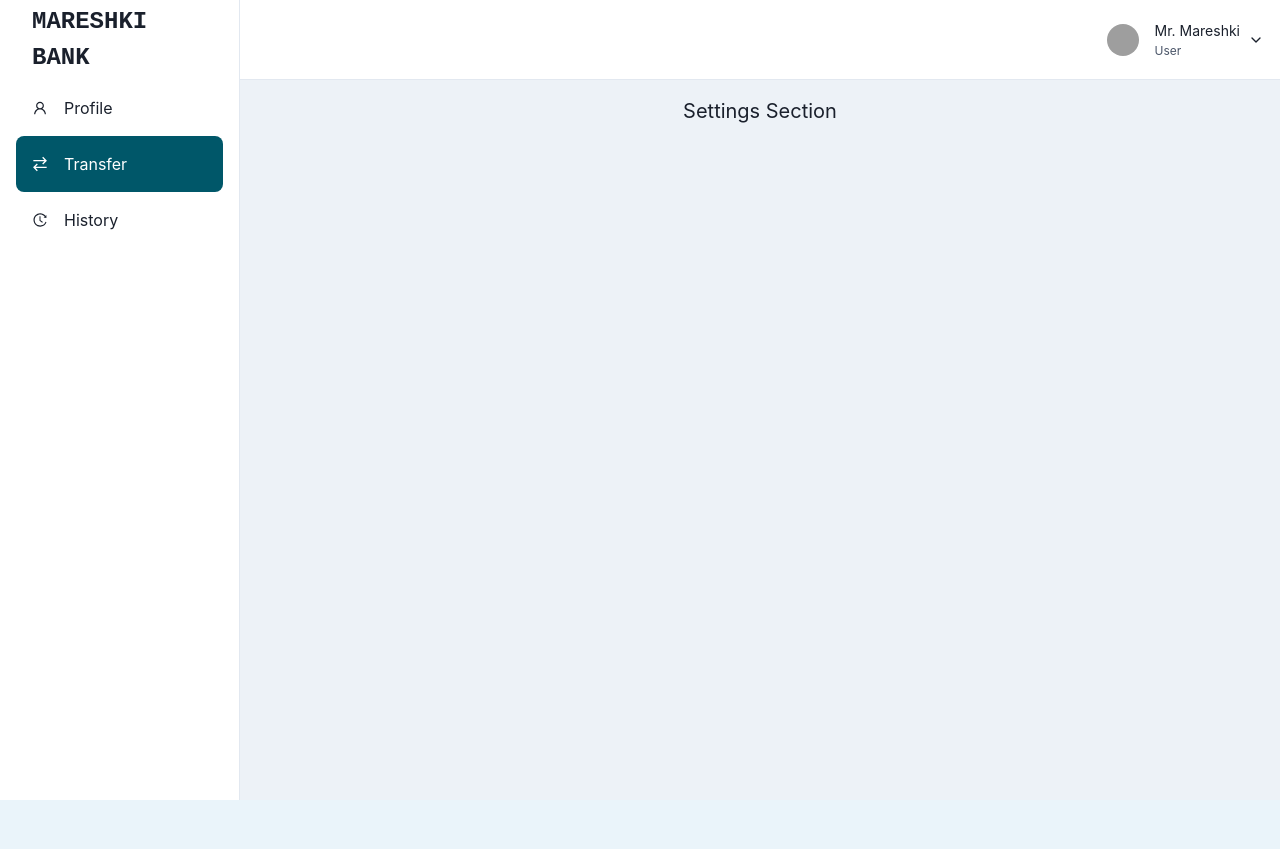
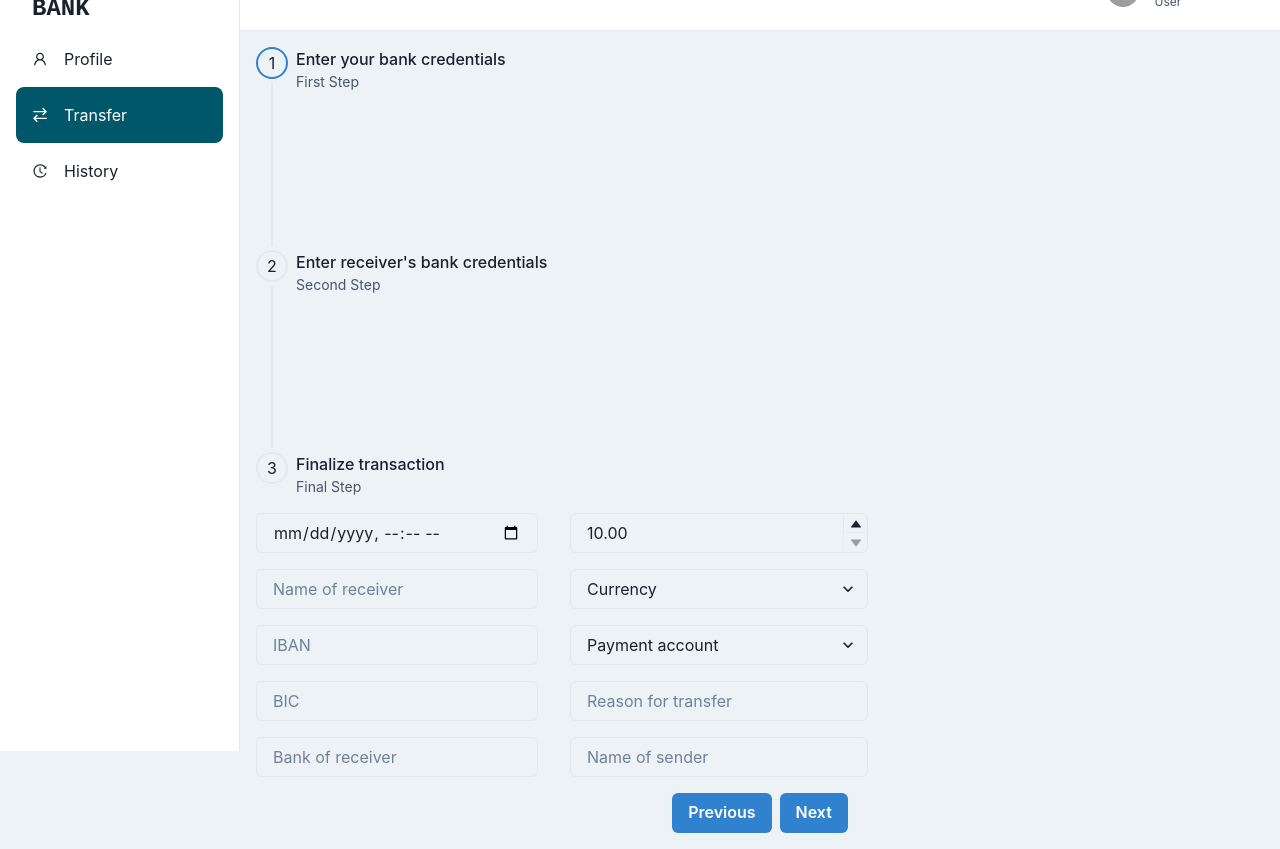
Before and after one commit to MarkVsudo/MareshkiFinance-ui, a React (Vite) app in the folder front-end-cleverpine/: page /dashboard in a window 1280 px wide. Both pictures are taken after a click on the element "Transfer". Before the commit the page ends 800 px from the top, so only its background shows below. Built offline with nearby package versions, Linux system fonts and the light colour scheme; grey boxes are pictures that could not be loaded.

Commit message:
Working on transfer section in dashboard page

```diff
--- a/front-end-cleverpine/src/components/DashboardPage/DashboardTransfer.tsx
+++ b/front-end-cleverpine/src/components/DashboardPage/DashboardTransfer.tsx
@@ -1,12 +1,118 @@
-import { Box, Text } from '@chakra-ui/react'
+import {
+  Box,
+  Button,
+  Step,
+  StepDescription,
+  StepIcon,
+  StepIndicator,
+  StepNumber,
+  Stepper,
+  StepSeparator,
+  StepStatus,
+  StepTitle,
+  useSteps,
+  useToast,
+} from "@chakra-ui/react";
+
+import TransferReceiver from "./DashboardTransferComponents/TransferReceiver";
+import TransferSender from "./DashboardTransferComponents/TransferSender";
+
+const steps = [
+  { title: "Enter your bank credentials", description: "First Step", component: TransferSender },
+  { title: "Enter receiver's bank credentials", description: "Second Step", component: TransferReceiver },
+  { title: "Finalize transaction", description: "Final Step" },
+];
 
 const DashboardSettings = () => {
+  const { activeStep, goToNext, goToPrevious } = useSteps({
+    index: 0, // Start from the first step
+    count: steps.length,
+  });
+  const toast = useToast();
+
+  const handleNext = () => {
+    if (activeStep === steps.length - 1) {
+      // If it's the final step, show the toast
+      showFinalToast();
+    } else {
+      goToNext();
+    }
+  };
+
+  const handlePrev = () => {
+    goToPrevious();
+  };
+
+  // Define a function to render the component for the active step
+  const renderStepComponent = () => {
+    const StepComponent = steps[activeStep].component; // Get the component for the active step
+    return StepComponent ? <StepComponent /> : null; // Render the component if it exists
+  };
+
+  // Function to show the final toast
+  const showFinalToast = () => {
+    // Create an example promise that resolves in 5s
+    const examplePromise = new Promise((resolve, reject) => {
+      setTimeout(() => resolve(200), 5000);
+    });
+
+    // Will display the loading toast until the promise is either resolved
+    // or rejected.
+    toast.promise(examplePromise, {
+      success: { title: 'Promise resolved', description: 'Looks great' },
+      error: { title: 'Promise rejected', description: 'Something wrong' },
+      loading: { title: 'Promise pending', description: 'Please wait' },
+    });
+  };
+
   return (
     <>
-        <Box>
-            <Text fontSize='xl'>Settings Section</Text>
-        </Box>
-    </>  )
-}
+      <Stepper index={activeStep} orientation="vertical" minHeight="450px" gap="0">
+        {steps.map((step, index) => (
+          <Step key={index}>
+            <StepIndicator>
+              <StepStatus
+                complete={<StepIcon />}
+                incomplete={<StepNumber />}
+                active={<StepNumber />}
+              />
+            </StepIndicator>
 
-export default DashboardSettings
+            <Box flexShrink="0">
+              <StepTitle>{step.title}</StepTitle>
+              <StepDescription>{step.description}</StepDescription>
+            </Box>
+
+            <StepSeparator />
+          </Step>
+        ))}
+      </Stepper>
+
+      {/* Render the component for the active step */}
+      <Box mt="4" textAlign="center">
+        {renderStepComponent()}
+      </Box>
+
+      {/* Buttons to navigate through steps */}
+      <Box mt="4" textAlign="center">
+        <Button
+          colorScheme="blue"
+          onClick={handlePrev}
+          disabled={activeStep === 0}
+          mr="2"
+        >
+          Previous
+        </Button>
+        <Button
+          colorScheme="blue"
+          onClick={handleNext}
+          disabled={activeStep === steps.length - 1}
+        >
+          {activeStep === steps.length - 1 ? "Finalize Transfer" : "Next"}
+        </Button>
+      </Box>
+    </>
+  );
+};
+
+export default DashboardSettings;
--- /dev/null
+++ b/front-end-cleverpine/src/components/DashboardPage/DashboardTransferComponents/TransferReceiver.tsx
@@ -0,0 +1,9 @@
+import React from 'react'
+
+const TransferReceiver = () => {
+  return (
+    <div>TransferReceiver</div>
+  )
+}
+
+export default TransferReceiver
--- /dev/null
+++ b/front-end-cleverpine/src/components/DashboardPage/DashboardTransferComponents/TransferSender.tsx
@@ -0,0 +1,56 @@
+import {
+  Flex,
+  Input,
+  NumberDecrementStepper,
+  NumberIncrementStepper,
+  NumberInput,
+  NumberInputField,
+  NumberInputStepper,
+  Select,
+} from "@chakra-ui/react";
+
+const TransferSender = () => {
+  return (
+    <>
+      <Flex flexDirection="column">
+        <form>
+          <Flex gap='2rem'>
+            <Flex flexDirection="column" gap='1rem'>
+              <Input
+                placeholder="Select Date and Time"
+                size="md"
+                type="datetime-local"
+              />
+              <Input placeholder="Name of receiver" />
+              <Input placeholder="IBAN" />
+              <Input placeholder="BIC" />
+              <Input placeholder="Bank of receiver" />
+            </Flex>
+            <Flex flexDirection="column" gap='1rem'>
+              <NumberInput defaultValue={10} precision={2} min={10} step={0.2}>
+                <NumberInputField />
+                <NumberInputStepper>
+                  <NumberIncrementStepper />
+                  <NumberDecrementStepper />
+                </NumberInputStepper>
+              </NumberInput>{" "}
+              <Select placeholder="Currency">
+                <option value="option1">BGN</option>
+                <option value="option2">EUR</option>
+                <option value="option3">USD</option>
+              </Select>
+              <Select placeholder="Payment account">
+                <option value="option1">BISERA</option>
+                <option value="option2">RINGS</option>
+              </Select>
+              <Input placeholder="Reason for transfer" />
+              <Input placeholder="Name of sender" />
+            </Flex>
+          </Flex>
+        </form>
+      </Flex>
+    </>
+  );
+};
+
+export default TransferSender;
--- a/front-end-cleverpine/src/pages/DashboardPage.tsx
+++ b/front-end-cleverpine/src/pages/DashboardPage.tsx
@@ -250,9 +250,6 @@ const SidebarWithHeader = () => {
       <Box
         ml={{ base: 0, md: 60 }}
         p="4"
-        display="flex"
-        alignItems="center"
-        justifyContent="center"
       >
         {/* Content */}
         {selectedNavItem === "Profile" && <DashboardProfile />}
```
